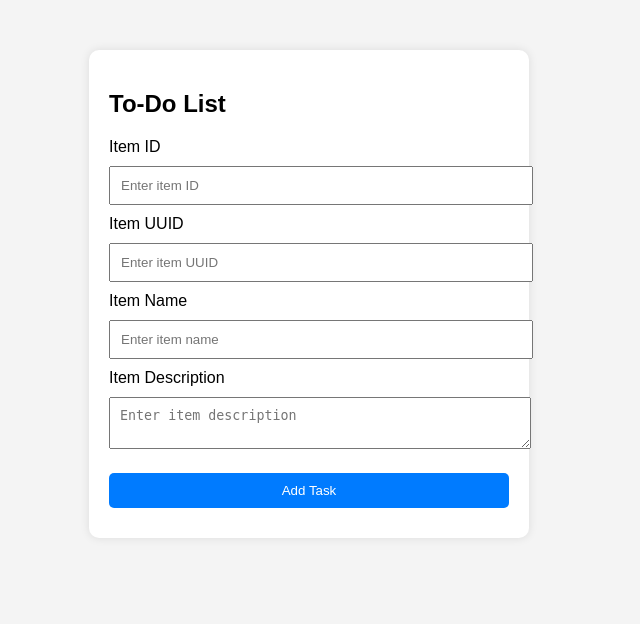
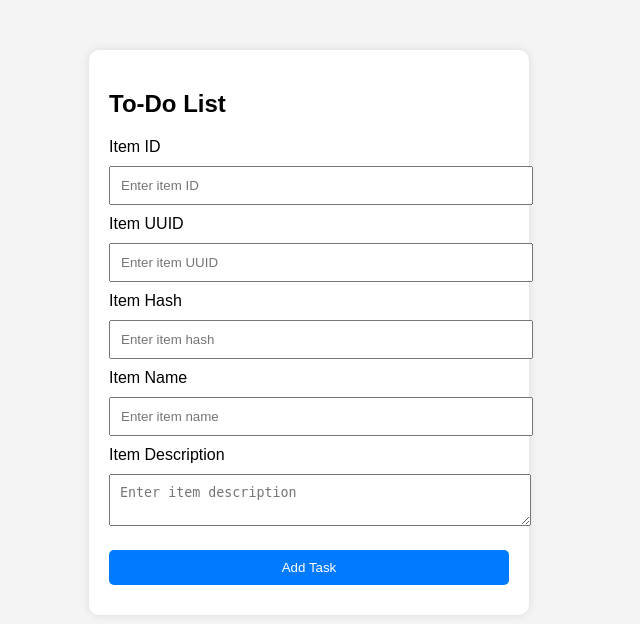
Before and after one commit to prajwalbr7/pythonFlaskAss, a Flask app: template templates/todoPage.html in a window 1280 px wide. Shown: the top 624 px of the page, without its empty margins (331-971 px from the left). Run offline with Flask 3, Linux system fonts and the light colour scheme; the template is opened without the code that fills it, so the values that code supplies are empty.

Commit message:
Third Commit Item Hash

```diff
--- a/templates/todoPage.html
+++ b/templates/todoPage.html
@@ -45,6 +45,8 @@
     <label>Item UUID</label>
     <input type="text" name="item_uuid" placeholder="Enter item UUID" required>
 
+    <label>Item Hash</label>
+    <input type="text" name="item_hash" placeholder="Enter item hash" required>
 
     <label>Item Name</label>
     <input type="text" name="item_name" placeholder="Enter item name" required>
```
